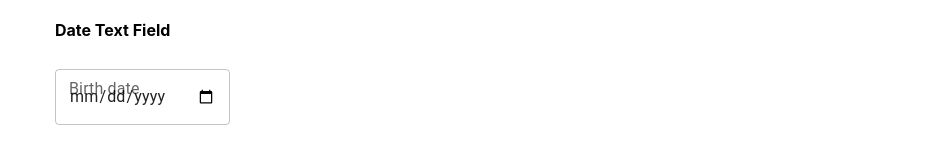
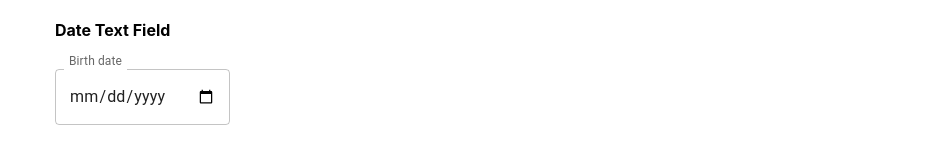
Before and after one commit to scottblanck/formik-demo, a React (Create React App) app: page / in a window 1280 px wide. Shown: the part 218-365 px from the top of the page, without its empty margins (159-1097 px from the left). Built offline with nearby package versions, Linux system fonts and the light colour scheme.

Commit message:
fixed date text problem

```diff
--- a/src/components/_FormikContainerMUI.jsx
+++ b/src/components/_FormikContainerMUI.jsx
@@ -108,6 +108,7 @@ function FormikContainerMUI() {
           name='birthDate'
           label='Birth date'
           type='date'
+          InputLabelProps={{ shrink: true }} // keeps empty date from overriding label
           sx={{ width: 175, paddingRight: 1, paddingTop: 1 }}
           formik={formik}
         />
```
